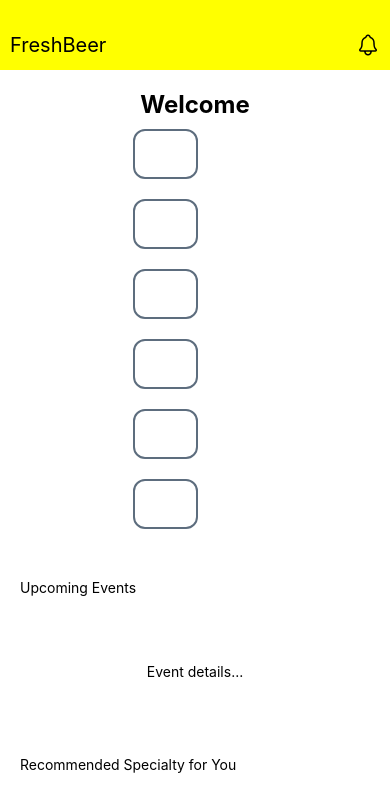
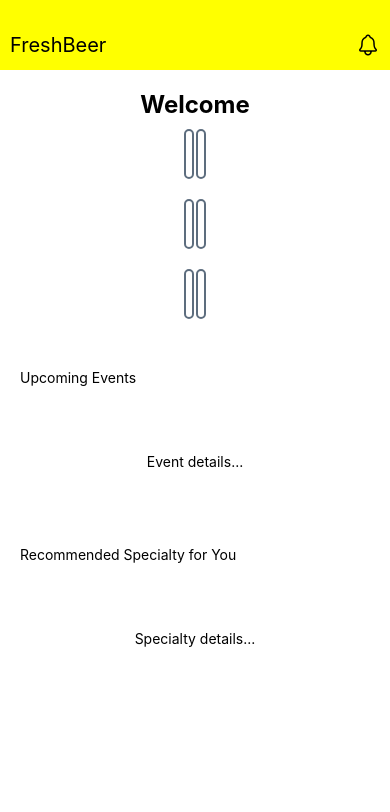
Before and after one commit to btyq/FreshBeerNearMe, a React Native app: screen /Dashboard in a window 390 px wide. Shown: the top 812 px of the page. Built offline with nearby package versions, Linux system fonts and the light colour scheme.

Commit message:
V2 of Dashbaord

```diff
--- a/screens/Dashboard.js
+++ b/screens/Dashboard.js
@@ -57,7 +57,8 @@
   gridItem: {
     width: '45%',
     height: 50,
-    margin: 10
+    marginVertical: 10,
+    marginHorizontal: '2.5%',
   },
   cardContainer: {
     padding: 20,
```
